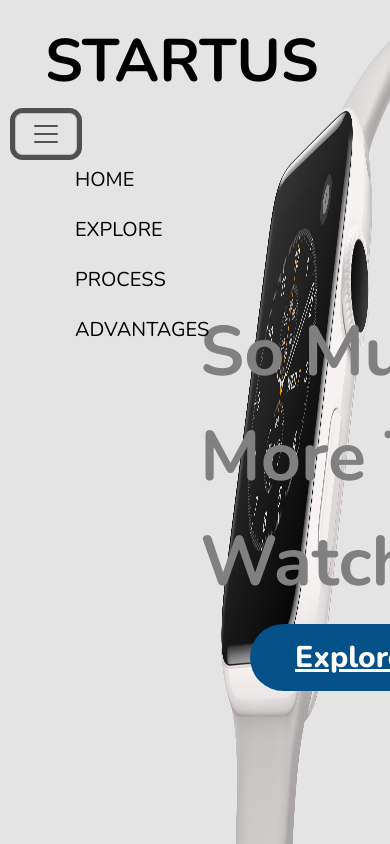
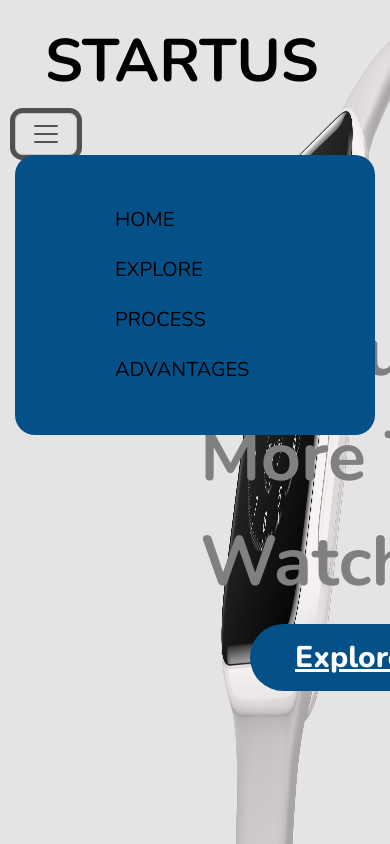
Before and after one commit to hesham931/watchClock, a plain HTML site: page index.html in a window 390 px wide. Both pictures are taken after a click on the button "Toggle navigation". Shown: the top 844 px of the page. Drawn offline with nearby package versions, Linux system fonts and the light colour scheme.

Commit message:
Update index.css

```diff
--- a/index.css
+++ b/index.css
@@ -411,4 +411,10 @@ input[type="text"] {
     .intro_text{
         font-size:70px
     }
+    .communication{
+        background-color: #045089;
+        border-radius: 20px;
+        padding: 40px;
+        overflow: hidden;
+    }
 }
```
